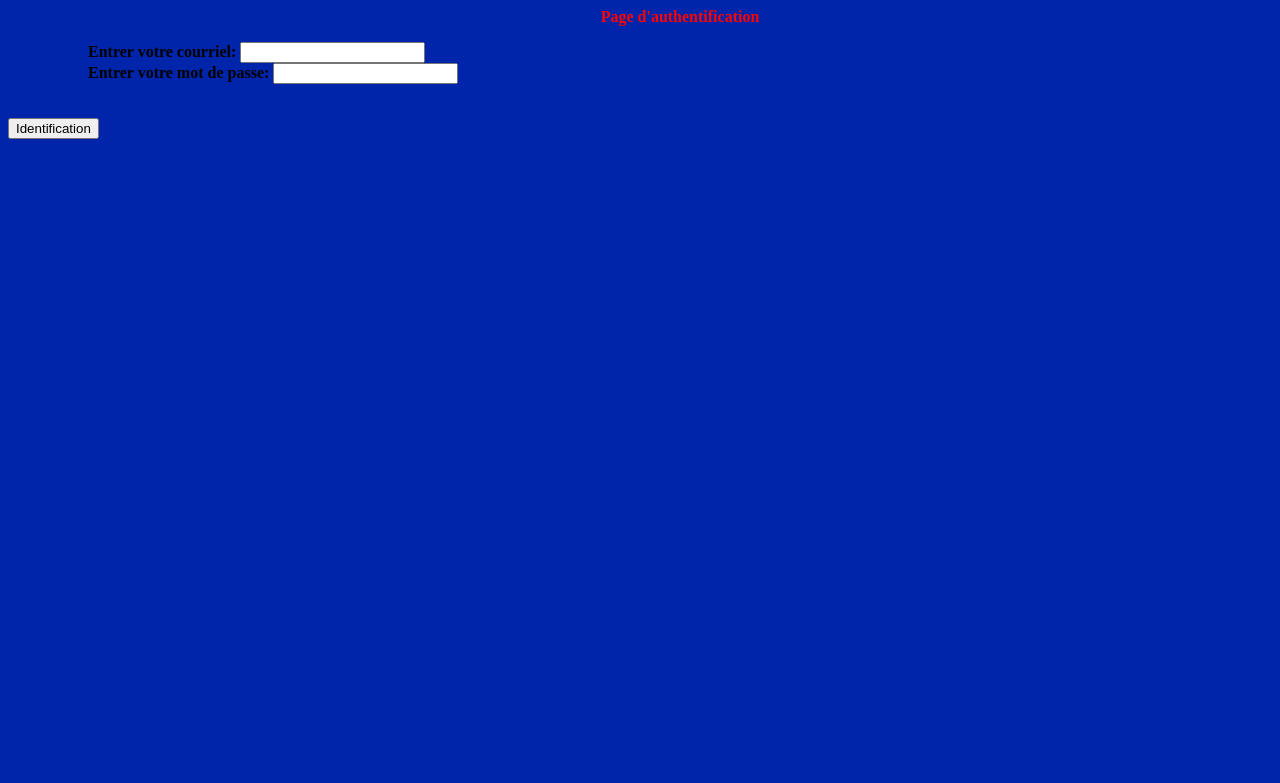
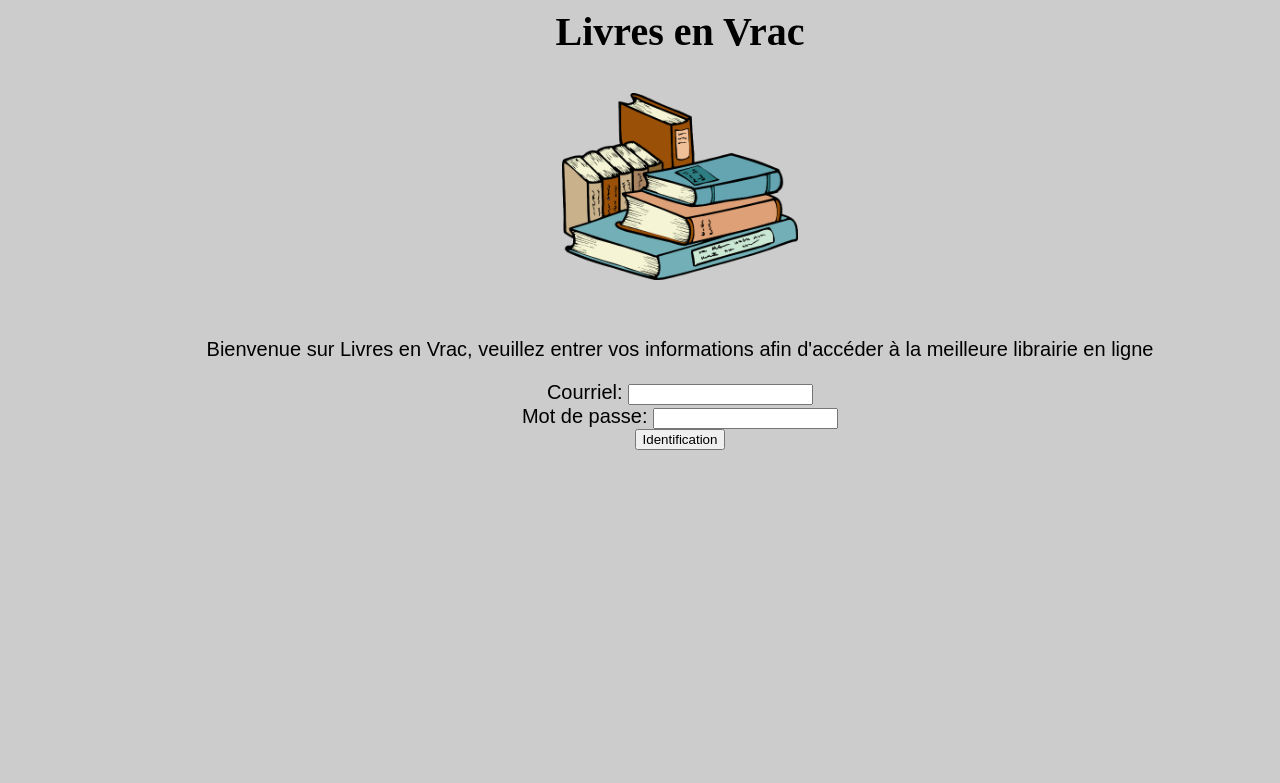
Before and after one commit to NicLeBlanc/GLO-2005_TP, a Flask app: page / in a window 1280 px wide. Shown: the top 783 px of the page. Run offline with Flask 2, Linux system fonts and the light colour scheme.

Commit message:
page loin

```diff
--- a/static/MonFichierStyle.css
+++ b/static/MonFichierStyle.css
@@ -1,17 +1,43 @@
 body {
-	background-color:#0025AA
+	background-color:#cccccc;
+}
+
+header {
+	font-family: "Bookman Old Style";
+	color: black;
+	margin-left: 80px;
+	font-weight: bold;
+	font-size: 40px;
 }
 
 p {
-	font-family: "Times New Roman";
+	font-family: "Arial";
 	color: black;
 	margin-left: 80px;
-	font-weight: bold;
+	font-size: 20px;
 }
 
-.centre {
+b {
+	font-family: "Arial";
+	color: black;
+	font-size: 20px;
+}
+
+.centre_titre {
 	text-align: center;
-	color: red;
+	color: black;
+}
+
+.centre_image {
+  display: block;
+  margin-left: auto;
+  margin-right: auto;
+  width: 20%;
+}
+
+.centre_texte {
+	text-align: center;
+	color: black;
 }
 
 #cadre {
--- a/templates/bienvenu.html
+++ b/templates/bienvenu.html
@@ -5,8 +5,7 @@
 </head>
 <body>
 
-
-<p><img src="..\static\{{profile.avatar}}" align=left> Bonjour {{profile.nom}}! Bienvenu sur votre page perso!</p>
+<p> Bonjour {{profile.nom}}! Bienvenu sur votre page perso!</p>
 
 </body>
 </html>
--- a/templates/login.html
+++ b/templates/login.html
@@ -6,12 +6,18 @@
 </head>
 <body onload="SupprimerContenu()">
 
-<p class="centre">Page d'authentification</p>
+<header class="centre_titre">Livres en Vrac </header>
+<br>
+<p><img src="..\static\test123.png" alt="Image acceuil" class="centre_image"></p>
+<br>
+<p class="centre_texte">
+Bienvenue sur Livres en Vrac, veuillez entrer vos informations afin d'acc&eacuteder &agrave la meilleure librairie en ligne
+</p>
 <form action="login" method="post">
-<p>Entrer votre courriel: <input type="text" name="courriel"><br>
-Entrer votre mot de passe: <input type="password" name="motpasse">
-</p><br>
-<input type="submit" value="Identification" name="Soumettre">
+<p class="centre_texte">Courriel: <input type="text" name="courriel"><br>
+Mot de passe: <input type="password" name="motpasse">
+<br>
+<input type="submit" value="Identification" name="Soumettre"></p>
 </form>
 
 {% if message %}
```
Also changed, not shown: static/test123.png (added), static/wallpaper_books.jpg (added).
